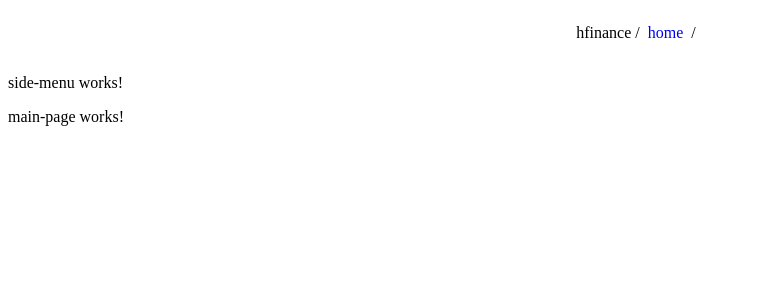
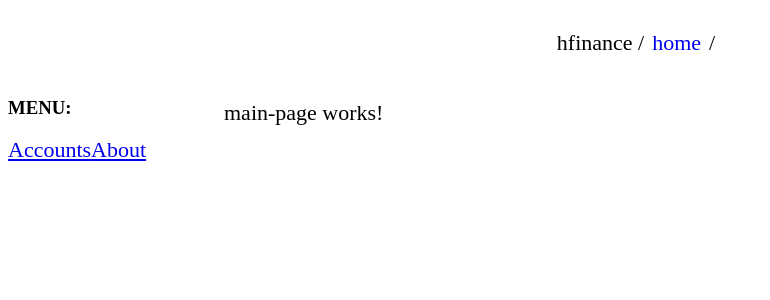
Before and after one commit to andrew20242/hfinance_front, an Angular app: page /home in a window 1280 px wide. Shown: the top 300 px of the page, without its empty margins (0-770 px from the left). Built offline with nearby package versions, Linux system fonts and the light colour scheme.

Commit message:
add side menu and some styling

```diff
--- a/src/app/app.component.html
+++ b/src/app/app.component.html
@@ -1,3 +1,5 @@
 <app-breadcrumb />
-<app-side-menu />
-<router-outlet />
+<div class="after-bread">
+  <app-side-menu />
+  <router-outlet />
+</div>
--- a/src/app/app.component.scss
+++ b/src/app/app.component.scss
@@ -0,0 +1,12 @@
+.after-bread {
+  display: flex;
+}
+
+app-side-menu {
+  max-width: 216px;
+  width: 100%;
+}
+
+router-outlet>* {
+  width: 100%;
+}
--- a/src/app/components/side-menu/side-menu.component.html
+++ b/src/app/components/side-menu/side-menu.component.html
@@ -1 +1,5 @@
-<p>side-menu works!</p>
+<div>
+  <h3>MENU:</h3>
+  <a routerLink="/accounts">Accounts</a>
+  <a routerLink="/about">About</a>
+</div>
--- a/src/app/components/side-menu/side-menu.component.ts
+++ b/src/app/components/side-menu/side-menu.component.ts
@@ -1,9 +1,10 @@
 import { Component } from '@angular/core';
+import { RouterLink } from '@angular/router';
 
 @Component({
   selector: 'app-side-menu',
   standalone: true,
-  imports: [],
+  imports: [RouterLink],
   templateUrl: './side-menu.component.html',
   styleUrl: './side-menu.component.scss'
 })
--- a/src/styles.scss
+++ b/src/styles.scss
@@ -1 +1,4 @@
 /* You can add global styles to this file, and also import other style files */
+p, a {
+  font-size: 22px;
+}
```
